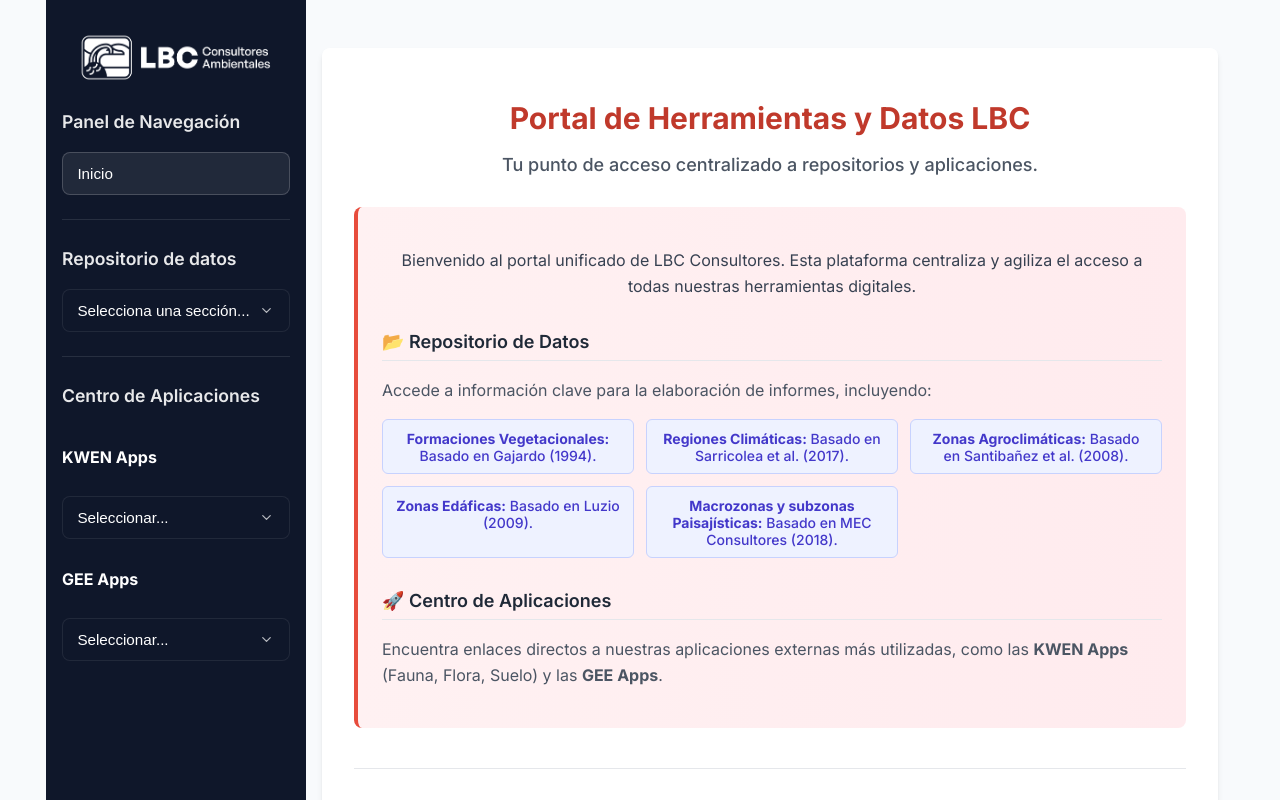
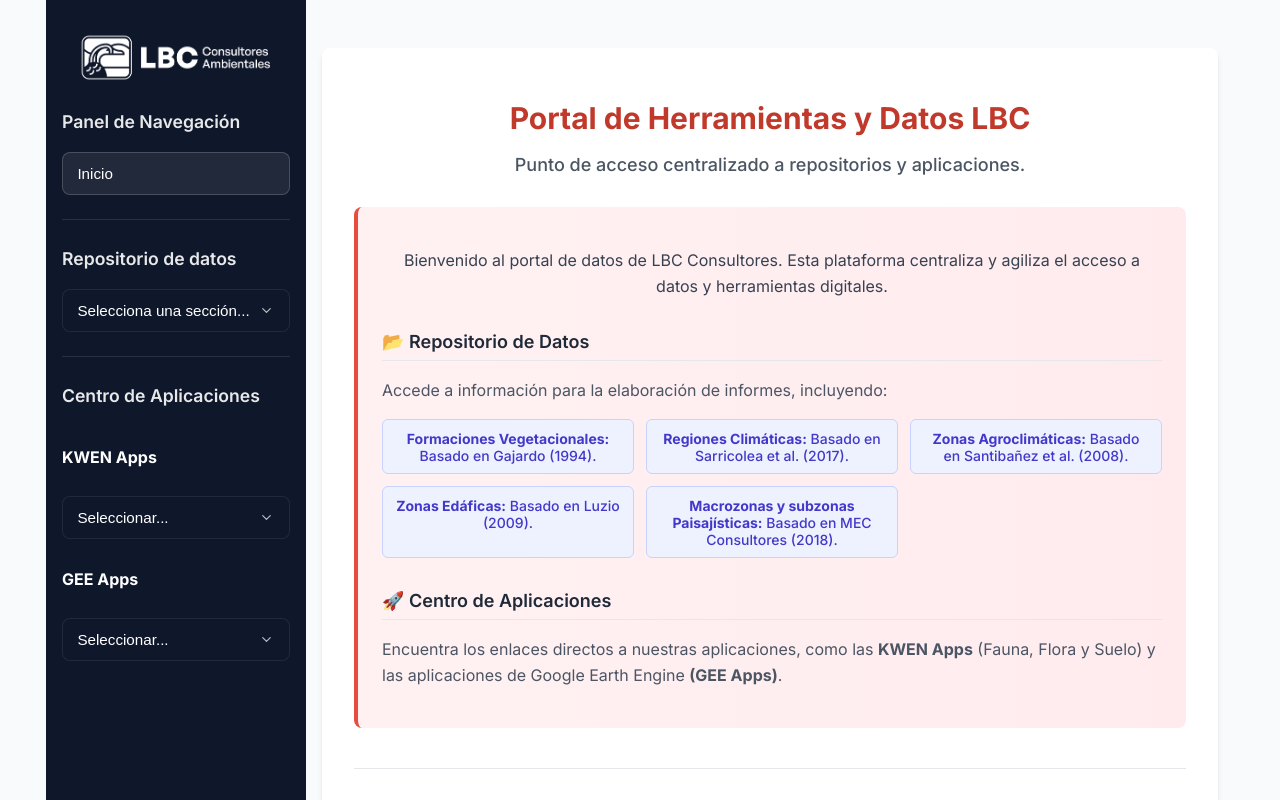
Before and after one commit to dnvasquez/repositorio-lbc, a React (Vite) app: page / in a window 1280 px wide. Built offline with nearby package versions, Linux system fonts and the light colour scheme.

Commit message:
Update HomePanel.jsx

```diff
--- a/src/components/HomePanel.jsx
+++ b/src/components/HomePanel.jsx
@@ -7,18 +7,18 @@
       <div className="card">
         <h1 className="title">Portal de Herramientas y Datos LBC</h1>
         <p className="subtitle">
-          Tu punto de acceso centralizado a repositorios y aplicaciones.
+          Punto de acceso centralizado a repositorios y aplicaciones.
         </p>
 
         <div className="description-box">
           <p className="intro-text">
-            Bienvenido al portal unificado de LBC Consultores. Esta plataforma centraliza y agiliza el acceso a todas nuestras herramientas digitales.
+            Bienvenido al portal de datos de LBC Consultores. Esta plataforma centraliza y agiliza el acceso a datos y herramientas digitales.
           </p>
 
           <div className="home-section">
             <h4 className="section-title">📂 Repositorio de Datos</h4>
             <p className="section-description">
-              Accede a información clave para la elaboración de informes, incluyendo:
+              Accede a información para la elaboración de informes, incluyendo:
             </p>
             <ul className="data-list">
             <li><strong>Formaciones Vegetacionales:</strong> Basado en Gajardo (1994).</li>
@@ -32,7 +32,7 @@
           <div className="home-section">
             <h4 className="section-title">🚀 Centro de Aplicaciones</h4>
             <p className="section-description">
-              Encuentra enlaces directos a nuestras aplicaciones externas más utilizadas, como las <strong>KWEN Apps</strong> (Fauna, Flora, Suelo) y las <strong>GEE Apps</strong>.
+              Encuentra los enlaces directos a nuestras aplicaciones, como las <strong>KWEN Apps</strong> (Fauna, Flora y Suelo) y las aplicaciones de Google Earth Engine <strong>(GEE Apps)</strong>.
             </p>
           </div>
         </div>
```
